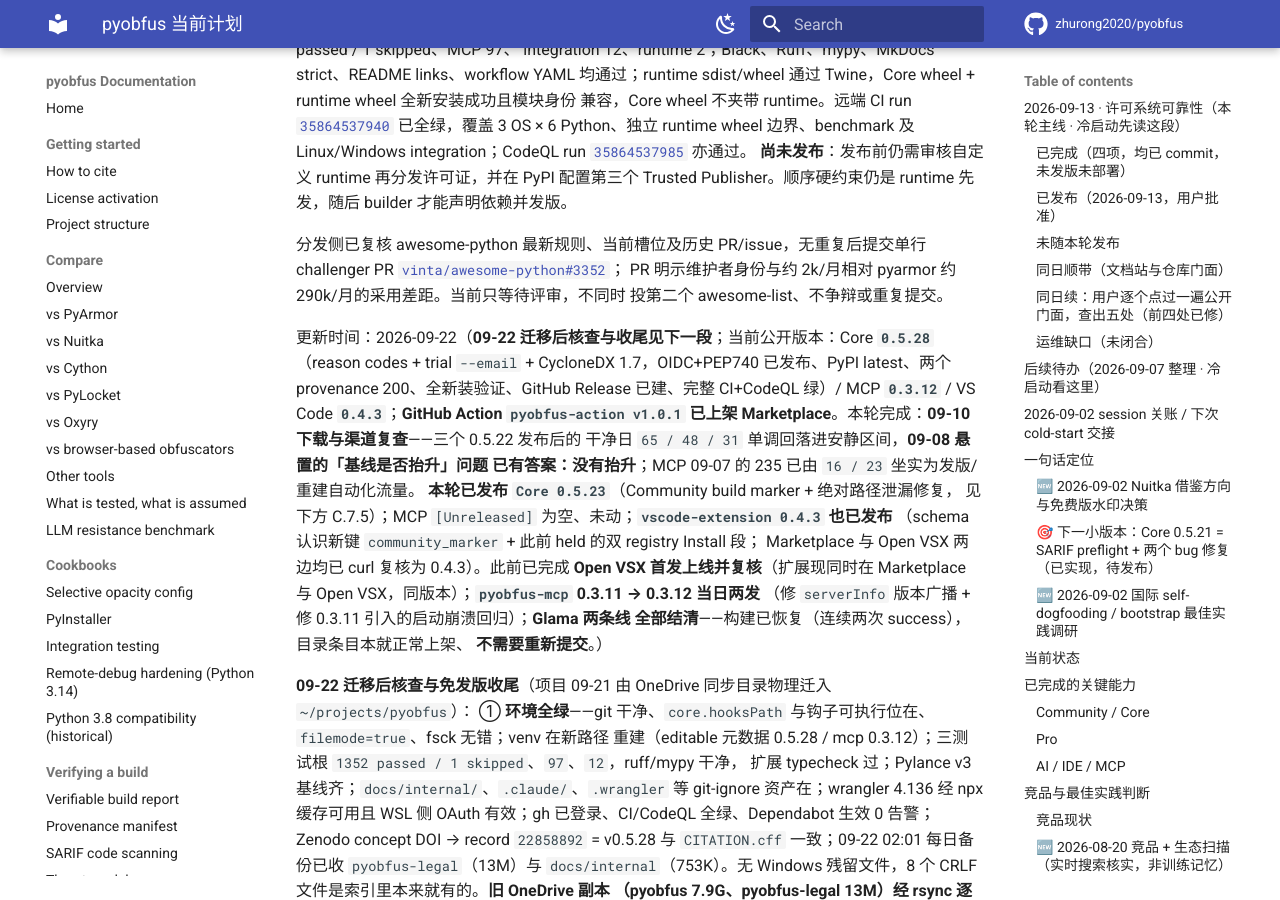
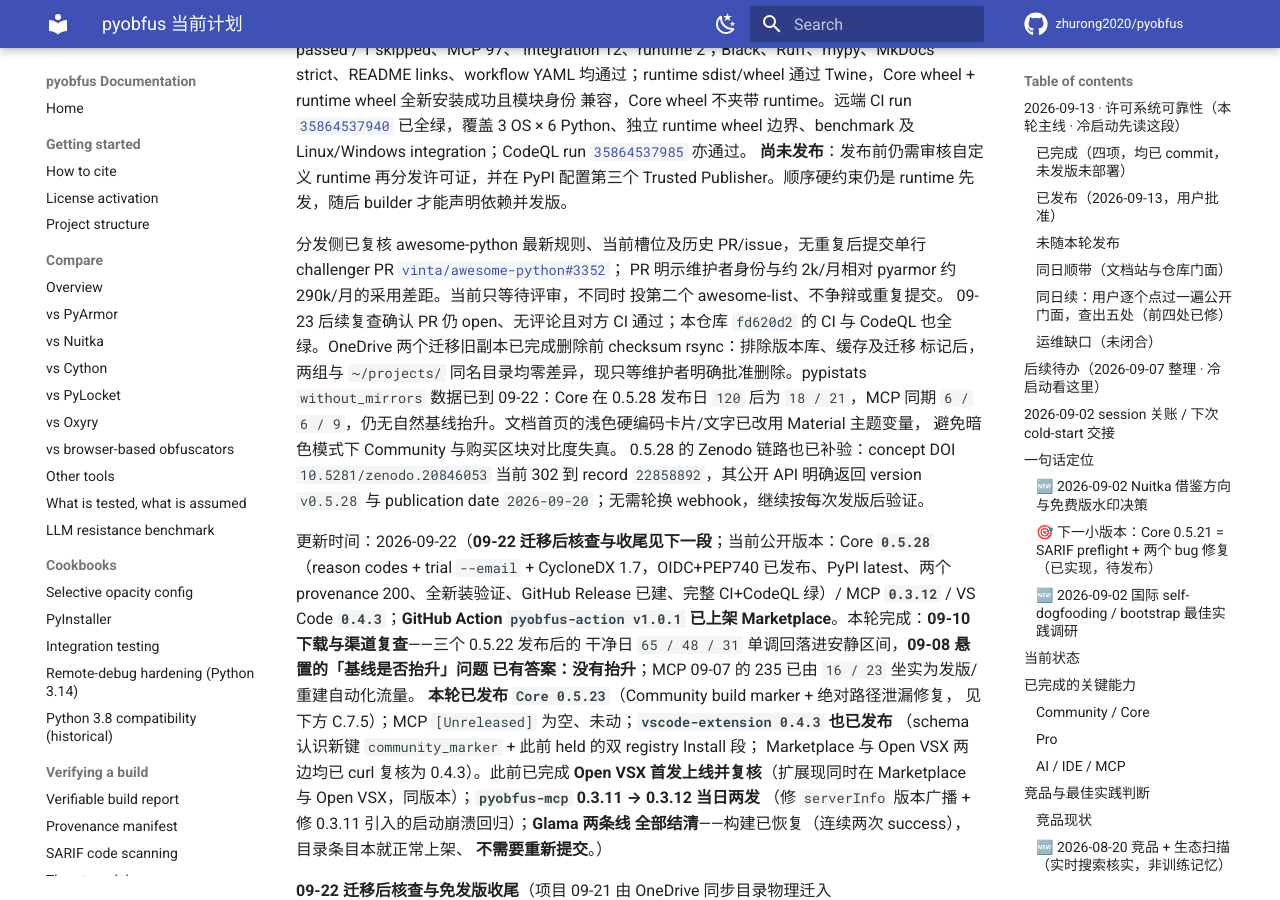
Before and after one commit to zhurong2020/pyobfus, an MkDocs documentation site: the page built from docs/CURRENT_PLAN_ZH.md, in a window 1280 px wide and 900 px high, scrolled down 578 px. Built offline with MkDocs 1.6.1 and Material for MkDocs 9.7.7, drawn with Linux system fonts in a browser that asks for light colours; comment, search, counter and statistics services are not loaded.

Commit message:
docs: record maintenance checks and fix dark theme

```diff
--- a/docs/CURRENT_PLAN_ZH.md
+++ b/docs/CURRENT_PLAN_ZH.md
@@ -32,6 +32,15 @@
 challenger PR [`vinta/awesome-python#3352`](https://github.com/vinta/awesome-python/pull/3352)；
 PR 明示维护者身份与约 2k/月相对 pyarmor 约 290k/月的采用差距。当前只等待评审，不同时
 投第二个 awesome-list、不争辩或重复提交。
+09-23 后续复查确认 PR 仍 open、无评论且对方 CI 通过；本仓库 `fd620d2` 的 CI 与 CodeQL
+也全绿。OneDrive 两个迁移旧副本已完成删除前 checksum rsync：排除版本库、缓存及迁移
+标记后，两组与 `~/projects/` 同名目录均零差异，现只等维护者明确批准删除。pypistats
+`without_mirrors` 数据已到 09-22：Core 在 0.5.28 发布日 `120` 后为 `18 / 21`，MCP 同期
+`6 / 6 / 9`，仍无自然基线抬升。文档首页的浅色硬编码卡片/文字已改用 Material 主题变量，
+避免暗色模式下 Community 与购买区块对比度失真。
+0.5.28 的 Zenodo 链路也已补验：concept DOI `10.5281/zenodo.20846053` 当前 302 到
+record `22858892`，其公开 API 明确返回 version `v0.5.28` 与 publication date
+`2026-09-20`；无需轮换 webhook，继续按每次发版后验证。
 
 更新时间：2026-09-22（**09-22 迁移后核查与收尾见下一段**；当前公开版本：Core **`0.5.28`**（reason codes + trial `--email` + CycloneDX 1.7，OIDC+PEP740 已发布、PyPI latest、两个 provenance 200、全新装验证、GitHub Release 已建、完整 CI+CodeQL 绿）/ MCP **`0.3.12`** /
 VS Code **`0.4.3`**；**GitHub Action `pyobfus-action v1.0.1` 已上架 Marketplace**。本轮完成：**09-10 下载与渠道复查**——三个 0.5.22 发布后的
```
Also changed, not shown: docs/TODO.md (+9 -5 lines), docs/index.md (+13 -13 lines).
